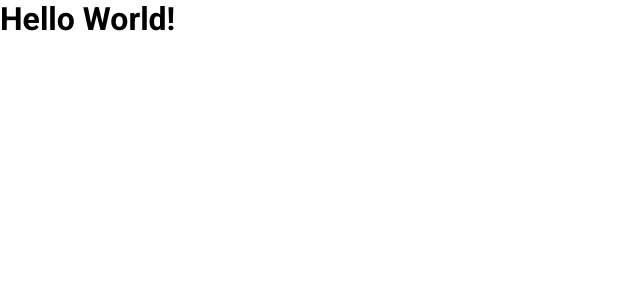
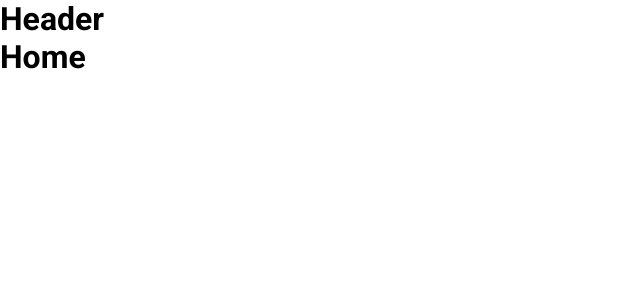
Before and after one commit to jfernandesdev/coffee-delivery, a React (Vite) app: page / in a window 1280 px wide. Shown: the top 300 px of the page, without its empty margins (0-640 px from the left). Built offline with nearby package versions, Linux system fonts and the light colour scheme.

Commit message:
FEAT: navigability of pages with router dom and creation of the default layout

```diff
--- a/package.json
+++ b/package.json
@@ -12,6 +12,7 @@
   "dependencies": {
     "react": "^18.2.0",
     "react-dom": "^18.2.0",
+    "react-router-dom": "^6.3.0",
     "styled-components": "^5.3.5"
   },
   "devDependencies": {
--- a/src/App.tsx
+++ b/src/App.tsx
@@ -1,4 +1,6 @@
 import { ThemeProvider } from 'styled-components'
+import { BrowserRouter } from 'react-router-dom'
+import { Router } from './Router'
 
 import { GlobalStyle } from './styles/global'
 import { defaultTheme } from './styles/themes/default'
@@ -6,7 +8,9 @@ import { defaultTheme } from './styles/themes/default'
 export function App() {
   return (
     <ThemeProvider theme={defaultTheme}>
-      <h1>Hello World!</h1>
+      <BrowserRouter>
+        <Router />
+      </BrowserRouter>
       <GlobalStyle />
     </ThemeProvider>
   )
--- /dev/null
+++ b/src/Router.tsx
@@ -0,0 +1,16 @@
+import { Routes, Route } from 'react-router-dom'
+import { DefaultLayout } from './layouts/DefaultLayout'
+
+import { Home } from './pages/Home'
+import { Checkout } from './pages/Checkout'
+
+export function Router() {
+  return (
+    <Routes>
+      <Route path="/" element={<DefaultLayout />}>
+        <Route path="/" element={<Home />} />
+        <Route path="checkout" element={<Checkout />} />
+      </Route>
+    </Routes>
+  )
+}
--- /dev/null
+++ b/src/components/Header/index.tsx
@@ -0,0 +1,9 @@
+import { ContainerNav } from './styles'
+
+export function Header() {
+  return (
+    <ContainerNav>
+      <h1>Header</h1>
+    </ContainerNav>
+  )
+}
--- /dev/null
+++ b/src/components/Header/styles.ts
@@ -0,0 +1,3 @@
+import styled from 'styled-components'
+
+export const ContainerNav = styled.div``
--- /dev/null
+++ b/src/layouts/DefaultLayout/index.tsx
@@ -0,0 +1,13 @@
+import { Outlet } from 'react-router-dom'
+import { Header } from '../../components/Header'
+
+import { LayoutContainer } from './styles'
+
+export function DefaultLayout() {
+  return (
+    <LayoutContainer>
+      <Header />
+      <Outlet />
+    </LayoutContainer>
+  )
+}
--- /dev/null
+++ b/src/layouts/DefaultLayout/styles.ts
@@ -0,0 +1,3 @@
+import styled from 'styled-components'
+
+export const LayoutContainer = styled.div``
--- /dev/null
+++ b/src/pages/Checkout/index.tsx
@@ -0,0 +1,9 @@
+import { ContainerHome } from './styles'
+
+export function Checkout() {
+  return (
+    <ContainerHome>
+      <h1>Checkout</h1>
+    </ContainerHome>
+  )
+}
--- /dev/null
+++ b/src/pages/Checkout/styles.ts
@@ -0,0 +1,3 @@
+import styled from 'styled-components'
+
+export const ContainerHome = styled.div``
--- /dev/null
+++ b/src/pages/Home/index.tsx
@@ -0,0 +1,9 @@
+import { ContainerHome } from './styles'
+
+export function Home() {
+  return (
+    <ContainerHome>
+      <h1>Home</h1>
+    </ContainerHome>
+  )
+}
--- /dev/null
+++ b/src/pages/Home/styles.ts
@@ -0,0 +1,3 @@
+import styled from 'styled-components'
+
+export const ContainerHome = styled.div``
```
